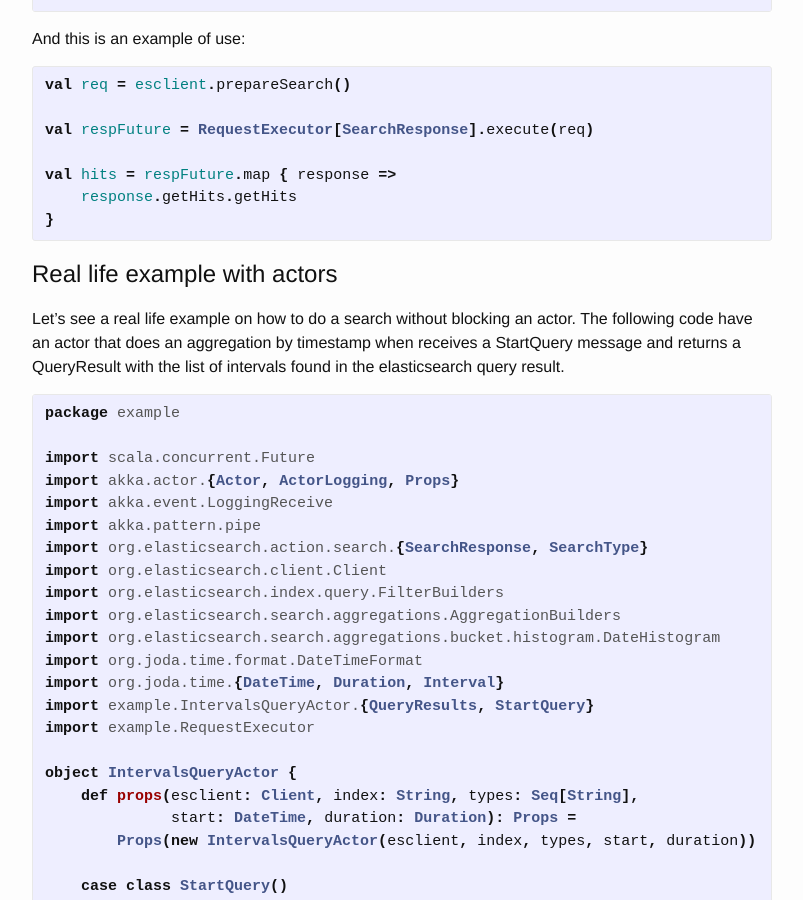
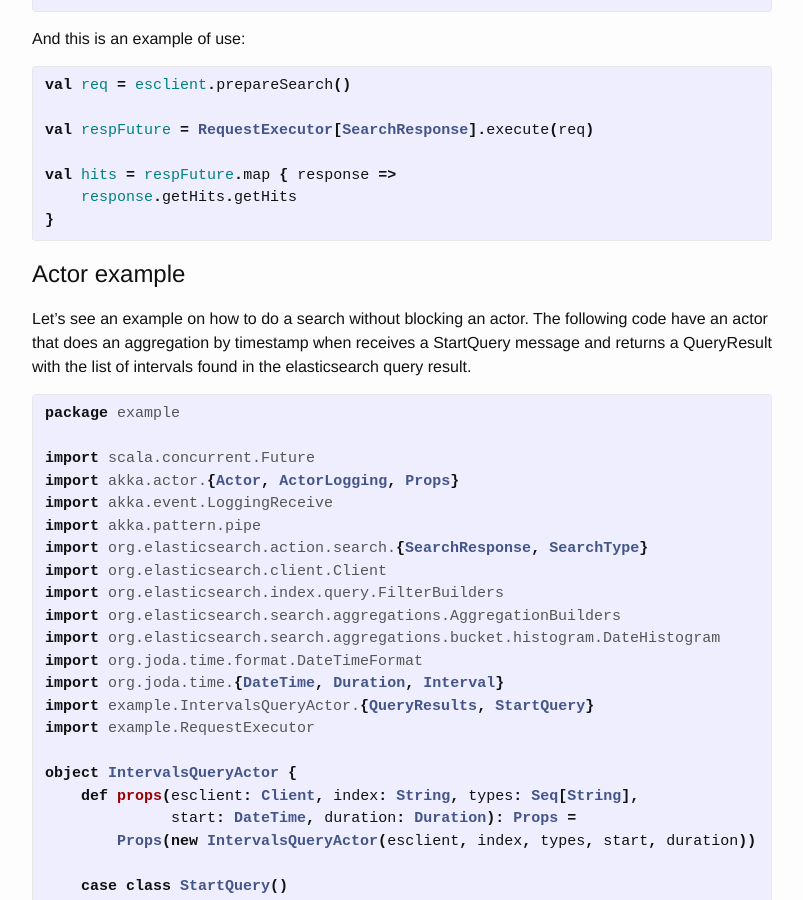
Before and after one commit to chris-zen/chris-zen.github.io, a Jekyll site: the page built from _posts/2015-05-10-elasticsearch-with-scala-and-akka.markdown, in a window 1280 px wide and 900 px high, scrolled down 1726 px. Shown: the whole window, without its empty margins (238-1041 px from the left). Built offline with Jekyll 4.4.1, drawn with Linux system fonts in a browser that asks for light colours; comment, search, counter and statistics services are not loaded.

Commit message:
Changed title of a section in a post

```diff
--- a/_posts/2015-05-10-elasticsearch-with-scala-and-akka.markdown
+++ b/_posts/2015-05-10-elasticsearch-with-scala-and-akka.markdown
@@ -94,9 +94,9 @@ val hits = respFuture.map { response =>
 }
 {% endhighlight %}
 
-# Real life example with actors
+# Actor example
 
-Let's see a real life example on how to do a search without blocking an actor.
+Let's see an example on how to do a search without blocking an actor.
 The following code have an actor that does an aggregation by timestamp when
 receives a StartQuery message and returns a QueryResult with the list of
 intervals found in the elasticsearch query result.
```
